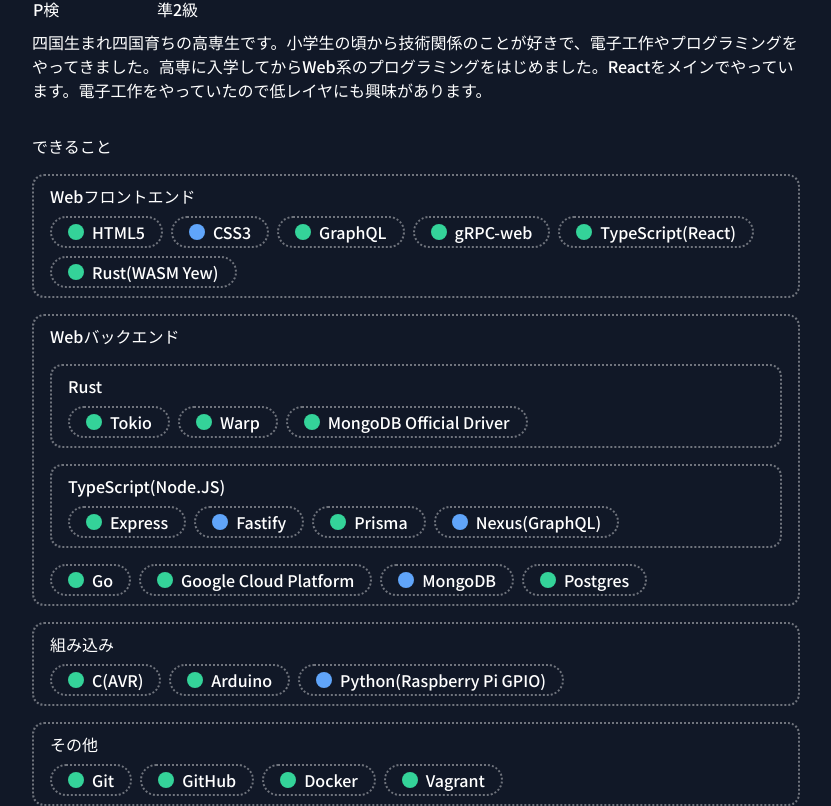
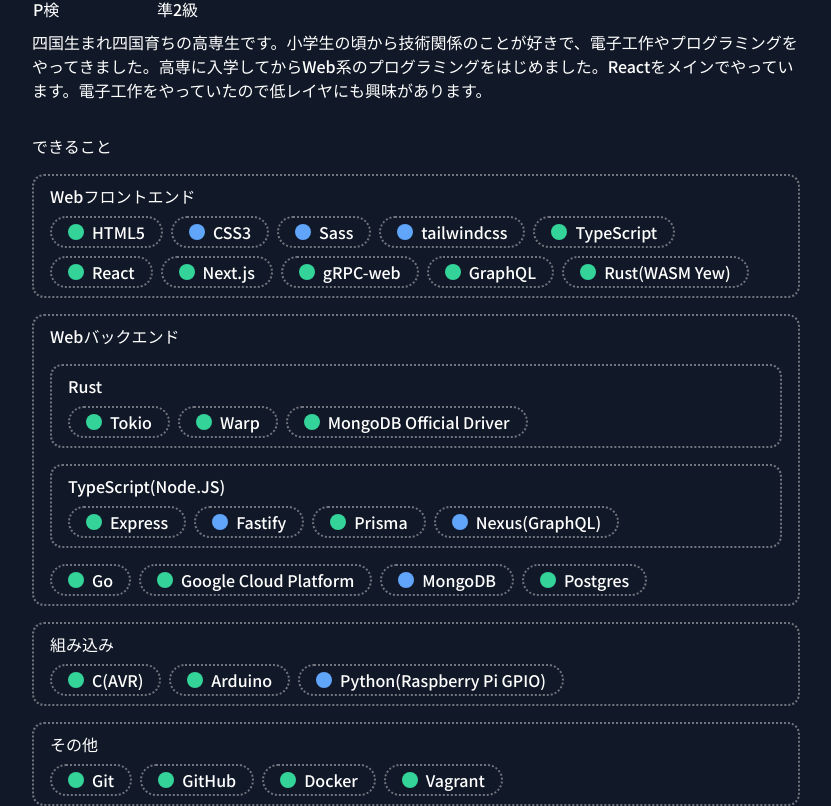
Before and after one commit to kawaemon/portfolio, a Next.js app: page / in a window 1280 px wide. Shown: the part 1026-1832 px from the top of the page, without its empty margins (224-1055 px from the left). Built offline with nearby package versions, Linux system fonts and the light colour scheme.

Commit message:
chore: add more frontend skills

```diff
--- a/src/components/Skills.tsx
+++ b/src/components/Skills.tsx
@@ -42,9 +42,13 @@
                     <ul>
                         <SkillEntry level="fine">HTML5</SkillEntry>
                         <SkillEntry level="good">CSS3</SkillEntry>
+                        <SkillEntry level="good">Sass</SkillEntry>
+                        <SkillEntry level="good">tailwindcss</SkillEntry>
+                        <SkillEntry level="fine">TypeScript</SkillEntry>
+                        <SkillEntry level="fine">React</SkillEntry>
+                        <SkillEntry level="fine">Next.js</SkillEntry>
+                        <SkillEntry level="fine">gRPC-web</SkillEntry>
                         <SkillEntry level="fine">GraphQL</SkillEntry>
-                        <SkillEntry level="fine">gRPC-web</SkillEntry>
-                        <SkillEntry level="fine">TypeScript(React)</SkillEntry>
                         <SkillEntry level="fine">Rust(WASM Yew)</SkillEntry>
                     </ul>
                 </li>
```
